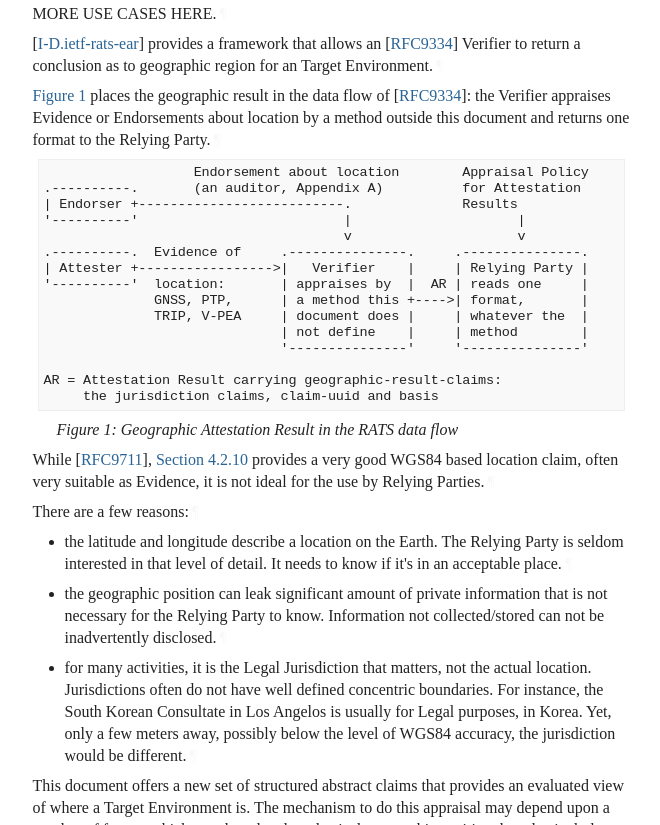
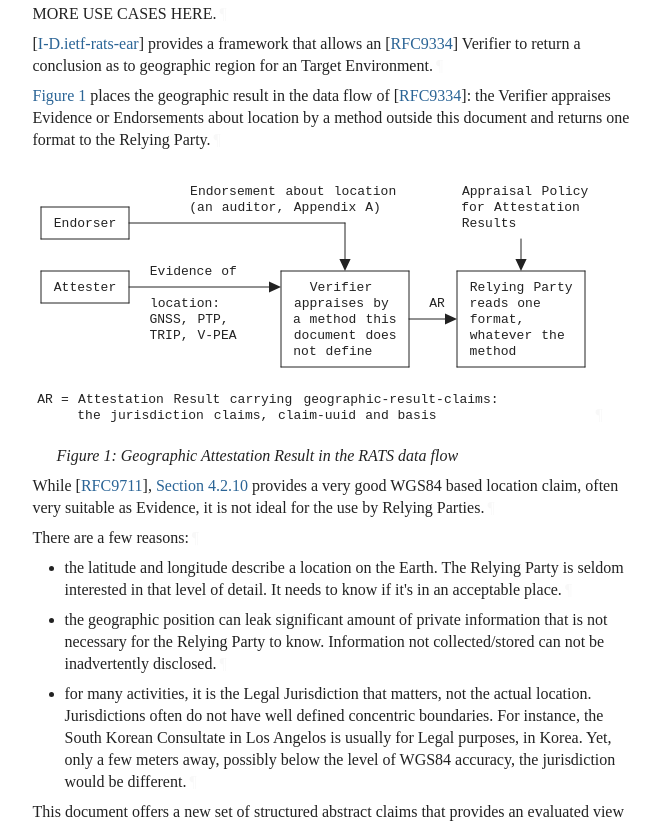
Before and after one commit to mcr/geographicresult, a plain HTML site: page figures/draft-richardson-rats-geographic-results.html in a window 1280 px wide. Shown: the part 1009-1834 px from the top of the page, without its empty margins (92-752 px from the left). Drawn offline with Linux system fonts and the light colour scheme; a web font is replaced by a local one.

Commit message:
Script updating gh-pages from 93e556f. [ci skip]

```diff
--- a/figures/draft-richardson-rats-geographic-results.html
+++ b/figures/draft-richardson-rats-geographic-results.html
@@ -1034,7 +1034,7 @@ svg {
   & :is([stroke="white"], [stroke^="#fff"]) {
     stroke: var(--background-color);
   }
-  & :is([fill="black"], [fill^="#000"], :not([fill])) {
+  & :is([fill="black"], [fill^="#000"], :not([fill], [fill] *)) {
     fill: var(--text-color);
   }
   & :is([fill="white"], [fill^="#fff"]) {
@@ -1053,7 +1053,7 @@ svg {
 </tr></thead>
 <tfoot><tr>
 <td class="left">Richardson &amp; Nikolaichuk</td>
-<td class="center">Expires 8 May 2027</td>
+<td class="center">Expires 16 May 2027</td>
 <td class="right">[Page]</td>
 </tr></tfoot>
 </table>
@@ -1066,12 +1066,12 @@ svg {
 <dd class="internet-draft">draft-richardson-rats-geographic-results-latest</dd>
 <dt class="label-published">Published:</dt>
 <dd class="published">
-<time datetime="2026-11-04" class="published">4 November 2026</time>
+<time datetime="2026-11-12" class="published">12 November 2026</time>
     </dd>
 <dt class="label-intended-status">Intended Status:</dt>
 <dd class="intended-status">Standards Track</dd>
 <dt class="label-expires">Expires:</dt>
-<dd class="expires"><time datetime="2027-05-08">8 May 2027</time></dd>
+<dd class="expires"><time datetime="2027-05-16">16 May 2027</time></dd>
 <dt class="label-authors">Authors:</dt>
 <dd class="authors">
 <div class="author">
@@ -1128,7 +1128,7 @@ In addition, one mechanism of directly creating a geographic result in the form
         time. It is inappropriate to use Internet-Drafts as reference
         material or to cite them other than as "work in progress."<a href="#section-boilerplate.1-3" class="pilcrow">¶</a></p>
 <p id="section-boilerplate.1-4">
-        This Internet-Draft will expire on 8 May 2027.<a href="#section-boilerplate.1-4" class="pilcrow">¶</a></p>
+        This Internet-Draft will expire on 16 May 2027.<a href="#section-boilerplate.1-4" class="pilcrow">¶</a></p>
 </section>
 </div>
 <div id="copyright">
@@ -1277,24 +1277,90 @@ In addition, one mechanism of directly creating a geographic result in the form
 <p id="section-1-4"><a href="#fig-dataflow" class="auto internal xref">Figure 1</a> places the geographic result in the data flow of <span>[<a href="#RFC9334" class="cite xref">RFC9334</a>]</span>: the Verifier appraises Evidence or Endorsements about location by a method outside this document and returns one format to the Relying Party.<a href="#section-1-4" class="pilcrow">¶</a></p>
 <span id="name-geographic-attestation-resu"></span><div id="fig-dataflow">
 <figure id="figure-1">
-        <div class="alignLeft art-text artwork" id="section-1-5.1">
-<pre>
-                   Endorsement about location        Appraisal Policy
-.----------.       (an auditor, Appendix A)          for Attestation
-| Endorser +--------------------------.              Results
-'----------'                          |                     |
-                                      v                     v
-.----------.  Evidence of     .---------------.     .---------------.
-| Attester +-----------------&gt;|   Verifier    |     | Relying Party |
-'----------'  location:       | appraises by  |  AR | reads one     |
-              GNSS, PTP,      | a method this +----&gt;| format,       |
-              TRIP, V-PEA     | document does |     | whatever the  |
-                              | not define    |     | method        |
-                              '---------------'     '---------------'
-
-AR = Attestation Result carrying geographic-result-claims:
-     the jurisdiction claims, claim-uuid and basis
-</pre>
+        <div id="section-1-5.1">
+          <div class="alignLeft art-svg artwork" id="section-1-5.1.1">
+<svg xmlns="http://www.w3.org/2000/svg" version="1.1" height="272" width="560" viewBox="0 0 560 272" class="diagram" text-anchor="middle" font-family="monospace" font-size="13px" stroke-linecap="round">
+              <path d="M 8,48 L 8,80" fill="none" stroke="black"></path>
+              <path d="M 8,112 L 8,144" fill="none" stroke="black"></path>
+              <path d="M 96,48 L 96,80" fill="none" stroke="black"></path>
+              <path d="M 96,112 L 96,144" fill="none" stroke="black"></path>
+              <path d="M 248,112 L 248,208" fill="none" stroke="black"></path>
+              <path d="M 312,64 L 312,104" fill="none" stroke="black"></path>
+              <path d="M 376,112 L 376,208" fill="none" stroke="black"></path>
+              <path d="M 424,112 L 424,208" fill="none" stroke="black"></path>
+              <path d="M 488,80 L 488,104" fill="none" stroke="black"></path>
+              <path d="M 552,112 L 552,208" fill="none" stroke="black"></path>
+              <path d="M 8,48 L 96,48" fill="none" stroke="black"></path>
+              <path d="M 96,64 L 312,64" fill="none" stroke="black"></path>
+              <path d="M 8,80 L 96,80" fill="none" stroke="black"></path>
+              <path d="M 8,112 L 96,112" fill="none" stroke="black"></path>
+              <path d="M 248,112 L 376,112" fill="none" stroke="black"></path>
+              <path d="M 424,112 L 552,112" fill="none" stroke="black"></path>
+              <path d="M 96,128 L 240,128" fill="none" stroke="black"></path>
+              <path d="M 8,144 L 96,144" fill="none" stroke="black"></path>
+              <path d="M 376,160 L 416,160" fill="none" stroke="black"></path>
+              <path d="M 248,208 L 376,208" fill="none" stroke="black"></path>
+              <path d="M 424,208 L 552,208" fill="none" stroke="black"></path>
+              <polygon class="arrowhead" points="496,104 484,98.4 484,109.6" fill="black" transform="rotate(90,488,104)"></polygon>
+              <polygon class="arrowhead" points="424,160 412,154.4 412,165.6" fill="black" transform="rotate(0,416,160)"></polygon>
+              <polygon class="arrowhead" points="320,104 308,98.4 308,109.6" fill="black" transform="rotate(90,312,104)"></polygon>
+              <polygon class="arrowhead" points="248,128 236,122.4 236,133.6" fill="black" transform="rotate(0,240,128)"></polygon>
+              <g class="text">
+                <text x="200" y="36">Endorsement</text>
+                <text x="272" y="36">about</text>
+                <text x="332" y="36">location</text>
+                <text x="464" y="36">Appraisal</text>
+                <text x="532" y="36">Policy</text>
+                <text x="168" y="52">(an</text>
+                <text x="220" y="52">auditor,</text>
+                <text x="292" y="52">Appendix</text>
+                <text x="340" y="52">A)</text>
+                <text x="440" y="52">for</text>
+                <text x="504" y="52">Attestation</text>
+                <text x="52" y="68">Endorser</text>
+                <text x="456" y="68">Results</text>
+                <text x="148" y="116">Evidence</text>
+                <text x="196" y="116">of</text>
+                <text x="52" y="132">Attester</text>
+                <text x="308" y="132">Verifier</text>
+                <text x="464" y="132">Relying</text>
+                <text x="520" y="132">Party</text>
+                <text x="152" y="148">location:</text>
+                <text x="296" y="148">appraises</text>
+                <text x="348" y="148">by</text>
+                <text x="404" y="148">AR</text>
+                <text x="456" y="148">reads</text>
+                <text x="496" y="148">one</text>
+                <text x="136" y="164">GNSS,</text>
+                <text x="180" y="164">PTP,</text>
+                <text x="264" y="164">a</text>
+                <text x="300" y="164">method</text>
+                <text x="348" y="164">this</text>
+                <text x="464" y="164">format,</text>
+                <text x="136" y="180">TRIP,</text>
+                <text x="184" y="180">V-PEA</text>
+                <text x="292" y="180">document</text>
+                <text x="348" y="180">does</text>
+                <text x="468" y="180">whatever</text>
+                <text x="520" y="180">the</text>
+                <text x="272" y="196">not</text>
+                <text x="316" y="196">define</text>
+                <text x="460" y="196">method</text>
+                <text x="12" y="244">AR</text>
+                <text x="32" y="244">=</text>
+                <text x="88" y="244">Attestation</text>
+                <text x="164" y="244">Result</text>
+                <text x="228" y="244">carrying</text>
+                <text x="368" y="244">geographic-result-claims:</text>
+                <text x="56" y="260">the</text>
+                <text x="124" y="260">jurisdiction</text>
+                <text x="208" y="260">claims,</text>
+                <text x="284" y="260">claim-uuid</text>
+                <text x="344" y="260">and</text>
+                <text x="384" y="260">basis</text>
+              </g>
+            </svg><a href="#section-1-5.1.1" class="pilcrow">¶</a>
+</div>
 </div>
 <figcaption><a href="#figure-1" class="selfRef">Figure 1</a>:
 <a href="#name-geographic-attestation-resu" class="selfRef">Geographic Attestation Result in the RATS data flow</a>
--- a/figures/draft-richardson-rats-geographic-results.txt
+++ b/figures/draft-richardson-rats-geographic-results.txt
@@ -5,7 +5,7 @@
 RATS (if adopted)                                          M. Richardson
 Internet-Draft                                  Sandelman Software Works
 Intended status: Standards Track                          S. Nikolaichuk
-Expires: 8 May 2027                                      4 November 2026
+Expires: 16 May 2027                                    12 November 2026
 
 
                      Geographic Attestation Results
@@ -58,7 +58,7 @@ Status of This Memo
    time.  It is inappropriate to use Internet-Drafts as reference
    material or to cite them other than as "work in progress."
 
-   This Internet-Draft will expire on 8 May 2027.
+   This Internet-Draft will expire on 16 May 2027.
 
 Copyright Notice
 
```
Also changed, not shown: index.html (+13 -13 lines).
